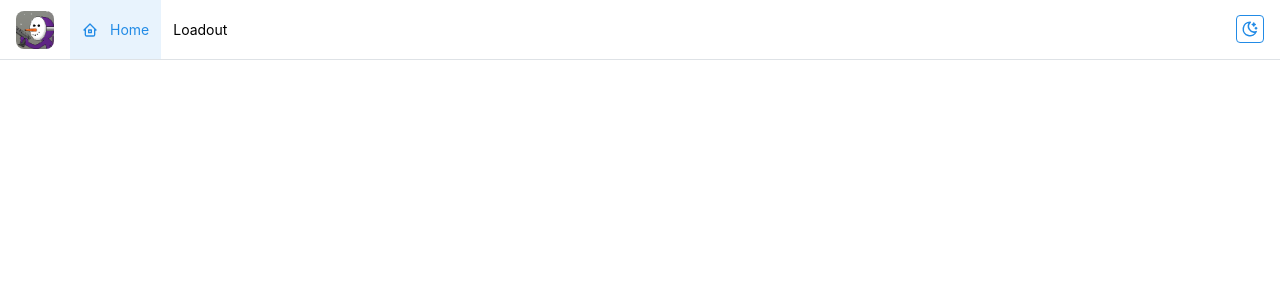
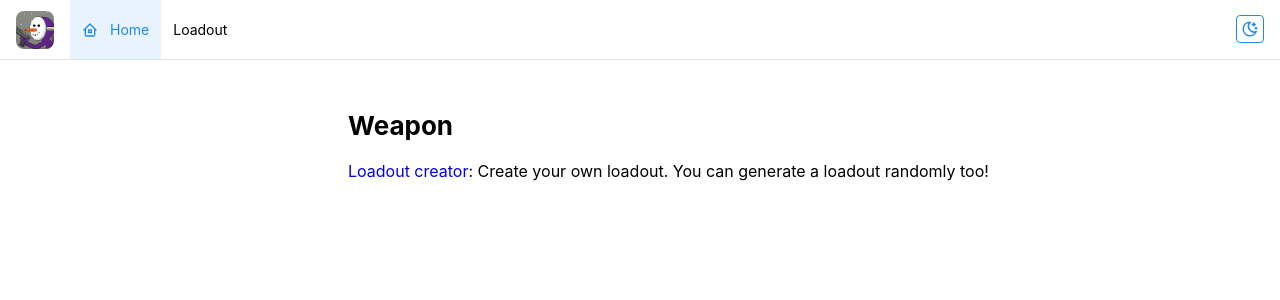
Before and after one commit to Boring-Man-Tools/Boring-Man-Tools.github.io, a React (Vite) app: page / in a window 1280 px wide. Shown: the top 300 px of the page. Built offline with nearby package versions, Linux system fonts and the light colour scheme.

Commit message:
add home page

```diff
--- a/src/App.tsx
+++ b/src/App.tsx
@@ -12,8 +12,10 @@ import {
   useLocation,
 } from "react-router-dom";
 import { ReactNode } from "react";
+import { Home } from "./Home";
 
 export function App() {
+  const location = useLocation();
   return (
     <AppShell
       header={{ height: 60 }}
@@ -47,6 +49,7 @@ export function App() {
       </AppShell.Header>
       {/* <AppShell.Navbar p="md">Navbar</AppShell.Navbar> */}
       <AppShell.Main>
+        {location.pathname === "/" && <Home />}
         <Outlet />
       </AppShell.Main>
     </AppShell>
--- /dev/null
+++ b/src/Home.tsx
@@ -0,0 +1,48 @@
+import { Flex, Stack, Title } from "@mantine/core";
+import { Link as RLink } from "react-router-dom";
+import { ValidRoute } from "./routing";
+
+type PageLink = {
+  route: ValidRoute;
+  text: string;
+  description: string;
+};
+type Section = {
+  title: string;
+  links: PageLink[];
+};
+const sections: Section[] = [
+  {
+    title: "Weapon",
+    links: [
+      {
+        route: "/loadout/",
+        text: "Loadout creator",
+        description:
+          "Create your own loadout. You can generate a loadout randomly too!",
+      },
+    ],
+  },
+];
+
+export const Home = () => (
+  <Stack align="flex-start">
+    {sections.map((section) => (
+      <>
+        <Title order={2}>{section.title}</Title>
+        {section.links.map((link) => (
+          <PageLinkComponent {...link} />
+        ))}
+      </>
+    ))}
+  </Stack>
+);
+
+const PageLinkComponent = ({ route, text, description }: PageLink) => (
+  <Flex>
+    <RLink to={route} style={{ textDecoration: "none" }}>
+      {text}
+    </RLink>
+    : {description}
+  </Flex>
+);
```
